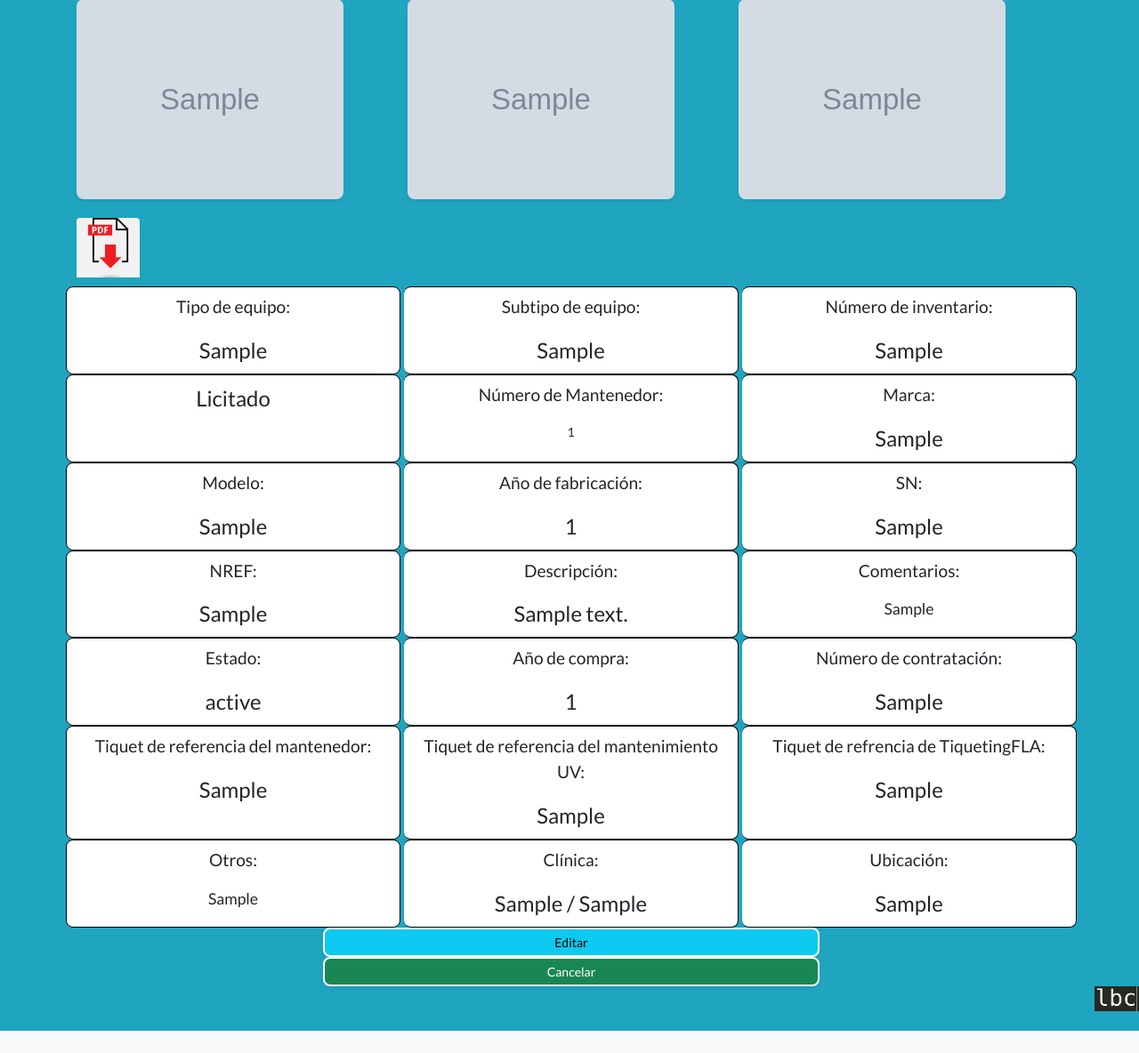
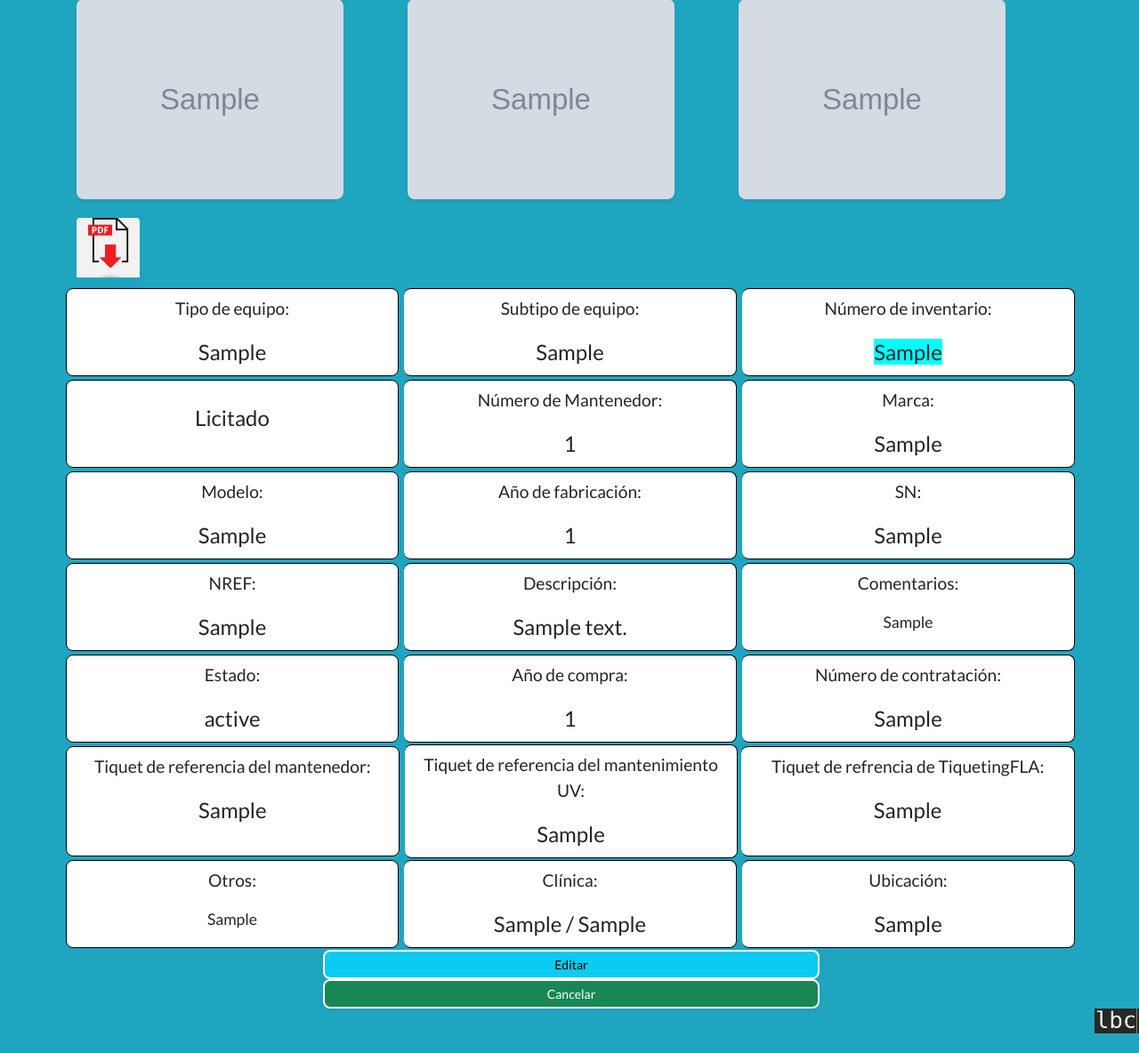
Before and after one commit to LazaroBC/inventarioAlmacen, a Django app: page /mostrarProducto/1 in a window 1280 px wide. Shown: the part 407-1591 px from the top of the page at 89% size. Before the commit the page ends 1566 px from the top, so only its background shows below. Run offline with Django 4.2, Linux system fonts and the light colour scheme; tables that the repository leaves empty hold one stand-in row (values such as "Sample post"); grey boxes marked "Sample" are stand-in pictures; some libraries are stand-ins or nearby versions.

Commit message:
mostrar producto

```diff
--- a/almacen/templates/paginas/productos/mostrarProducto.html
+++ b/almacen/templates/paginas/productos/mostrarProducto.html
@@ -61,83 +61,84 @@
 
   {% for p in producto.values %}
   <ul class="list-group list-group list-group-horizontal">
-    <li class="list-group-item flex-fill ms-1 rounded-3 " style="width: 33.33%;">
+    <li class="list-group-item flex-fill ms-1 rounded-3 " style="margin: 0.15em; width: 33.33%;">
       <p class="font-weight-bold" style="font-size: 1.2rem;">Tipo de equipo:</p>
       <span style="font-size: 1.5rem;">{{ p.tipoEquipo }}</span>
     </li>
-    <li class="list-group-item flex-fill ms-1 rounded-3 " style="width: 33.33%;">
+    <li class="list-group-item flex-fill ms-1 rounded-3 " style="margin: 0.15em; width: 33.33%;">
       <p class="font-weight-bold" style="font-size: 1.2rem;">Subtipo de equipo:</p>
       <span style="font-size: 1.5rem;">{{ p.subtipoEquipo }}</span>
 
     </li>
-    <li class="list-group-item flex-fill ms-1 rounded-3 " style="width: 33.33%;">
+    <li class="list-group-item flex-fill ms-1 rounded-3 " style="margin: 0.15em; width: 33.33%;">
       <p class="font-weight-bold" style="font-size: 1.2rem;">Número de inventario:</p>
-      <span class="font-weight-bold" style="font-size: 1.5rem;">{{ p.numeroInventario }}</span>
+      <span class="font-weight-bold" style="background-color: aqua; font-size: 1.5rem;">{{ p.numeroInventario }}</span>
 
     </li>
   </ul>
   <ul class="list-group list-group list-group-horizontal">
-    <li class="list-group-item flex-fill ms-1 rounded-3 " style="width: 33.33%;">
+    <li class="list-group-item flex-fill ms-1 rounded-3 " style="margin: 0.15em; width: 33.33%;">
+      <p></p>
       {% if p.mantenimientoLicitado %}
       <p class="font-weight-bold" style="font-size: 1.5rem;">Licitado</p>
       {% else %}
       <p class="font-weight-bold" style="font-size: 1.5rem;">No licitado</p>
       {% endif %}
     </li>
-    <li class="list-group-item flex-fill ms-1 rounded-3 " style="width: 33.33%;">
+    <li class="list-group-item flex-fill ms-1 rounded-3 " style="margin: 0.15em; width: 33.33%;">
       <p class="font-weight-bold" style="font-size: 1.2rem;">Número de Mantenedor:</p>
-      <span>{{p.numeroMantenedor}}</span>
+      <span style="font-size: 1.5rem;">{{p.numeroMantenedor}}</span>
     </li>
-    <li class="list-group-item flex-fill ms-1 rounded-3 " style="width: 33.33%;">
+    <li class="list-group-item flex-fill ms-1 rounded-3 " style="margin: 0.15em; width: 33.33%;">
       <p class="font-weight-bold" style="font-size: 1.2rem;">Marca:</p>
       <span style="font-size: 1.5rem;">{{p.marca}}</span>
     </li>
   </ul>
   <ul class="list-group list-group list-group-horizontal">
-    <li class="list-group-item flex-fill ms-1 rounded-3 " style="width: 33.33%;">
+    <li class="list-group-item flex-fill ms-1 rounded-3 " style="margin: 0.15em; width: 33.33%;">
       <p class="font-weight-bold" style="font-size: 1.2rem;">Modelo:</p>
       <span style="font-size: 1.5rem;">{{p.modelo}}</span>
     </li>
-    <li class="list-group-item flex-fill ms-1 rounded-3 " style="width: 33.33%;">
+    <li class="list-group-item flex-fill ms-1 rounded-3 " style="margin: 0.15em; width: 33.33%;">
       <p class="font-weight-bold" style="font-size: 1.2rem;">Año de fabricación:</p>
       <span style="font-size: 1.5rem;">{{p.anyoFabricacion}}</span>
     </li>
-    <li class="list-group-item flex-fill ms-1 rounded-3 " style="width: 33.33%;">
+    <li class="list-group-item flex-fill ms-1 rounded-3 " style="margin: 0.15em; width: 33.33%;">
       <p class="font-weight-bold" style="font-size: 1.2rem;">SN:</p>
       <span style="font-size: 1.5rem;">{{p.sn}}</span>
     </li>
   </ul>
   <ul class="list-group list-group list-group-horizontal">
-    <li class="list-group-item flex-fill ms-1 rounded-3 " style="width: 33.33%;">
+    <li class="list-group-item flex-fill ms-1 rounded-3 " style="margin: 0.15em; width: 33.33%;">
       <p class="font-weight-bold" style="font-size: 1.2rem;">NREF:</p>
       <span style="font-size: 1.5rem;">{{p.nref}}</span>
     </li>
-    <li class="list-group-item flex-fill ms-1 rounded-3 " style="width: 33.33%;">
+    <li class="list-group-item flex-fill ms-1 rounded-3 " style="margin: 0.15em; width: 33.33%;">
       <p class="font-weight-bold" style="font-size: 1.2rem;">Descripción:</p>
       <span style="font-size: 1.5rem;">{{p.descripcion}}</span>
     </li>
-    <li class="list-group-item flex-fill ms-1 rounded-3 " style="width: 33.33%;">
+    <li class="list-group-item flex-fill ms-1 rounded-3 " style="margin: 0.15em; width: 33.33%;">
       <p class="font-weight-bold" style="font-size: 1.2rem;">Comentarios:</p>
       <span style="font-size: 1.1rem;">{{p.comentarios}}</span>
     </li>
   </ul>
   <ul class="list-group list-group list-group-horizontal">
-    <li class="list-group-item flex-fill ms-1 rounded-3 " style="width: 33.33%;">
+    <li class="list-group-item flex-fill ms-1 rounded-3 " style="margin: 0.15em; width: 33.33%;">
       <p class="font-weight-bold" style="font-size: 1.2rem;">Estado:</p>
       <span style="font-size: 1.5rem;">{{p.estado}}</span>
     </li>
-    <li class="list-group-item flex-fill ms-1 rounded-3 " style="width: 33.33%;">
+    <li class="list-group-item flex-fill ms-1 rounded-3 " style="margin: 0.15em; width: 33.33%;">
       <p class="font-weight-bold" style="font-size: 1.2rem;">Año de compra:</p>
       <span style="font-size: 1.5rem;">{{p.anyoCompra}}</span>
     </li>
-    <li class="list-group-item flex-fill ms-1 rounded-3 " style="width: 33.33%;">
+    <li class="list-group-item flex-fill ms-1 rounded-3 " style="margin: 0.15em; width: 33.33%;">
       <p class="font-weight-bold" style="font-size: 1.2rem;">Número de contratación:</p>
       <span style="font-size: 1.5rem;">{{p.numExpContratacion}}</span>
     </li>
 
   </ul>
   <ul class="list-group list-group list-group-horizontal">
-    <li class="list-group-item flex-fill ms-1 rounded-3 " style="width: 33.33%;">
+    <li class="list-group-item flex-fill ms-1 rounded-3 " style="margin: 0.15em; width: 33.33%;">
       <p class="font-weight-bold" style="font-size: 1.2rem;">Tiquet de referencia del mantenedor:</p>
       <span style="font-size: 1.5rem;">{{p.tiquetsReferenciaMantenedor}}</span>
 
@@ -147,24 +148,24 @@
       <span style="font-size: 1.5rem;">{{p.tiquetsReferenciaMantUV}}</span>
 
     </li>
-    <li class="list-group-item flex-fill ms-1 rounded-3 " style="width: 33.33%;">
+    <li class="list-group-item flex-fill ms-1 rounded-3 " style="margin: 0.15em; width: 33.33%;">
       <p class="font-weight-bold" style="font-size: 1.2rem;">Tiquet de refrencia de TiquetingFLA:</p>
       <span style="font-size: 1.5rem;">{{p.tiquetsRefTiquetingFLA}}</span>
 
     </li>
   </ul>
   <ul class="list-group list-group list-group-horizontal">
-    <li class="list-group-item flex-fill ms-1 rounded-3 " style="width: 33.33%;">
+    <li class="list-group-item flex-fill ms-1 rounded-3 " style="margin: 0.15em; width: 33.33%;">
       <p class="font-weight-bold" style="font-size: 1.2rem;">Otros:</p>
       <span style="font-size: 1.1rem;">{{p.otros}}</span>
     </li>
-    <li class="list-group-item flex-fill ms-1 rounded-3 " style="width: 33.33%;">
+    <li class="list-group-item flex-fill ms-1 rounded-3 " style="margin: 0.15em; width: 33.33%;">
       <p class="font-weight-bold" style="font-size: 1.2rem;">Clínica:</p>
       <span style="font-size: 1.5rem;">{{p.clinica}} / </span>
       <span style="font-size: 1.5rem;">{{p.departamento}}</span>
 
     </li>
-    <li class="list-group-item flex-fill ms-1 rounded-3 " style="width: 33.33%;">
+    <li class="list-group-item flex-fill ms-1 rounded-3 " style="margin: 0.15em; width: 33.33%;">
       <p class="font-weight-bold" style="font-size: 1.2rem;">Ubicación:</p>
       <span style="font-size: 1.5rem;">{{p.ubicacion}}</span>
 
```
